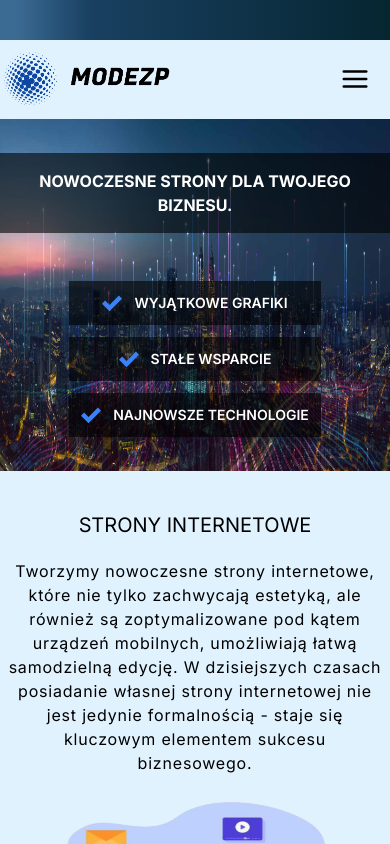
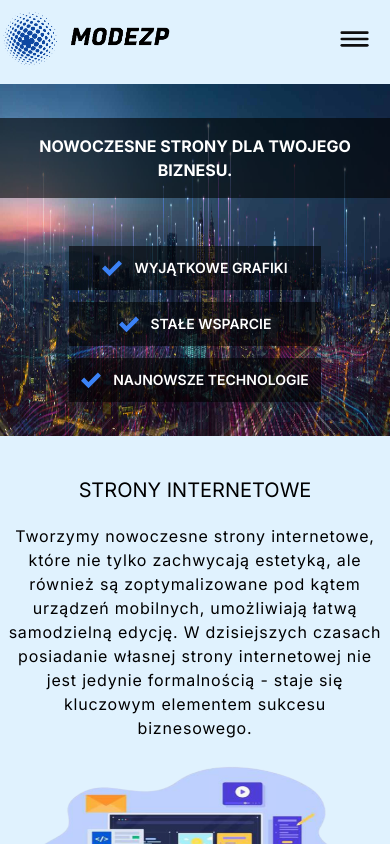
Before and after one commit to Desparion7/Modezp, a Next.js app: page / in a window 390 px wide. Shown: the top 844 px of the page. Built offline with nearby package versions, Linux system fonts and the light colour scheme.

Commit message:
add svg button for mobile

```diff
--- a/app/globals.css
+++ b/app/globals.css
@@ -26,5 +26,13 @@ body {
     rgb(var(--background-start-rgb));
 } */
 .gradient {
-  background: linear-gradient(90deg, rgba(59,107,147,1) 4%, rgba(25,64,97,1) 23%, rgba(6,38,50,1) 98%)
+	background: linear-gradient(
+		90deg,
+		rgba(59, 107, 147, 1) 4%,
+		rgba(25, 64, 97, 1) 23%,
+		rgba(6, 38, 50, 1) 98%
+	);
 }
+svg {
+	color: 'red';
+}
--- a/app/layout.tsx
+++ b/app/layout.tsx
@@ -19,7 +19,7 @@ export default function RootLayout({
 		<html lang='pl'>
 			<body className={`${inter.className} bg-[#e0f2fe] h-[99rem]`}>
 				<Header />
-				<main className='pt-[7.45rem] -z-1'>{children}</main>
+				<main className=' -z-1'>{children}</main>
 			</body>
 		</html>
 	);
--- a/components/header.tsx
+++ b/components/header.tsx
@@ -3,9 +3,9 @@ import React, { useState } from 'react';
 import { links } from '@/lib/data';
 import Link from 'next/link';
 import Image from 'next/image';
-import { FiMenu } from 'react-icons/fi';
 import MobileMenu from './mobile-menu';
 import { motion } from 'framer-motion';
+import MenuToggleButton from '@/ui/menu-toggle-button';
 
 const Header = () => {
 	const [menuVisible, setMenuVisible] = useState(false);
@@ -24,9 +24,10 @@ const Header = () => {
 		}),
 	};
 	return (
-		<header className='fixed flex justify-center w-[100%] bg-[#e0f2fe] bg-opacity-90 z-10'>
-			<div className='absolute w-screen h-10 gradient t-0'></div>
-			<nav className='container mx-auto flex justify-between  py-2 mt-10'>
+		<>
+			<div className='hidden lg:block w-screen h-10 gradient t-0'></div>
+			<header className='sticky flex justify-center w-[100%] bg-[#e0f2fe] bg-opacity-95 z-10 top-0'>
+				<nav className='container mx-auto flex justify-between  py-2 '>
 					<motion.div
 						initial={{ opacity: 0, x: -100 }}
 						animate={{ opacity: 1, x: 0 }}
@@ -57,20 +58,23 @@ const Header = () => {
 							))}
 						</motion.ul>
 					</div>
-				<motion.button
-					onClick={handleToggleMenu}
-					className='lg:hidden py-4 pr-5 sm:pr-3'
+					<motion.div
+						className='relative lg:hidden py-4 pr-5 sm:pr-3 z-30'
 						initial={{ opacity: 0, y: -50 }}
 						animate={{ opacity: 1, y: 0 }}
 					>
-					<FiMenu className='text-3xl cursor-pointer hover:text-blue-500' />
-				</motion.button>
+						<MenuToggleButton
+							isMenuVisible={menuVisible}
+							toggle={handleToggleMenu}
+						/>
+					</motion.div>
 				</nav>
 				<MobileMenu
 					handleToggleMenu={handleToggleMenu}
 					menuVisible={menuVisible}
 				/>
 			</header>
+		</>
 	);
 };
 
--- a/components/mobile-menu.tsx
+++ b/components/mobile-menu.tsx
@@ -1,7 +1,6 @@
 import React from 'react';
 import { links } from '@/lib/data';
 import Link from 'next/link';
-import { CgClose } from 'react-icons/cg';
 import { AnimatePresence, motion } from 'framer-motion';
 import Image from 'next/image';
 
@@ -16,7 +15,7 @@ const MobileMenu = ({ handleToggleMenu, menuVisible }: MobileMenuProps) => {
 	};
 
 	return (
-		<nav className='absolute uppercase lg:hidden'>
+		<nav className='absolute uppercase lg:hidden '>
 			<AnimatePresence>
 				{menuVisible && (
 					<motion.div
@@ -27,7 +26,7 @@ const MobileMenu = ({ handleToggleMenu, menuVisible }: MobileMenuProps) => {
 						onClick={handleCloseMenu}
 					>
 						<motion.div
-							className='absolute  bg-[#e0f2fe] h-screen w-[15rem] right-0 z-[990]'
+							className='absolute  bg-[#e0f2fe] h-screen w-[15rem] right-0 z-[20]'
 							initial={{ x: 100, opacity: 0 }}
 							animate={{ x: 0, opacity: 1 }}
 							exit={{ x: 100, opacity: 0 }}
@@ -35,13 +34,7 @@ const MobileMenu = ({ handleToggleMenu, menuVisible }: MobileMenuProps) => {
 								event.stopPropagation();
 							}}
 						>
-							<button
-								className='absolute flex right-0 mr-3 p-2'
-								onClick={handleCloseMenu}
-							>
-								<CgClose className='text-2xl hover:text-blue-500 transition' />
-							</button>
-							<ul className='flex flex-col gap-5 text-black text-sm  p-5 mr-2 mt-10'>
+							<ul className='flex flex-col gap-5 text-black text-sm  p-5 mr-2 mt-10 '>
 								{links.map((link) => (
 									<li
 										key={link.hash}
--- /dev/null
+++ b/ui/menu-toggle-button.tsx
@@ -0,0 +1,59 @@
+'use client';
+import React from 'react';
+import { motion } from 'framer-motion';
+
+type MenuToggleButtonProps = {
+	toggle: React.Dispatch<React.SetStateAction<boolean>>;
+	isMenuVisible: boolean;
+};
+
+const Path = (props: any) => {
+	return (
+		<motion.path
+			fill='transparent'
+			strokeWidth='3'
+            stroke='#0F0F0F'
+			strokeLinecap='round'
+			{...props}
+		/>
+	);
+};
+
+const MenuToggleButton = ({ toggle, isMenuVisible }: MenuToggleButtonProps) => {
+	return (
+		<motion.button
+			onClick={() => toggle((prev) => !prev)}
+			className='z-[999] lg:hidden'
+			animate={isMenuVisible ? 'open' : 'closed'}
+		>
+			<svg width='30' height='30' viewBox='0 0 33 33'>
+				<Path
+					variants={{
+						closed: { d: 'M 2 9.5 L 30 9.5' },
+						open: { d: 'M 3 25.5 L 30 2.5' },
+					}}
+				/>
+				<Path
+					d='M 2 16.5 L 30 16.5'
+					variants={{
+						closed: {
+							opacity: 1,
+							x: 0,
+							transition: { delay: 0.125 },
+						},
+						open: { opacity: 0, x: -100 },
+					}}
+					transition={{ duration: 0.1 }}
+				/>
+				<Path
+					variants={{
+						closed: { d: 'M 2 23.5 L 30 23.5' },
+						open: { d: 'M 3 2.5 L 30 25.346' },
+					}}
+				/>
+			</svg>
+		</motion.button>
+	);
+};
+
+export default MenuToggleButton;
```
Lines whose indentation alone changed are shown as unchanged.
